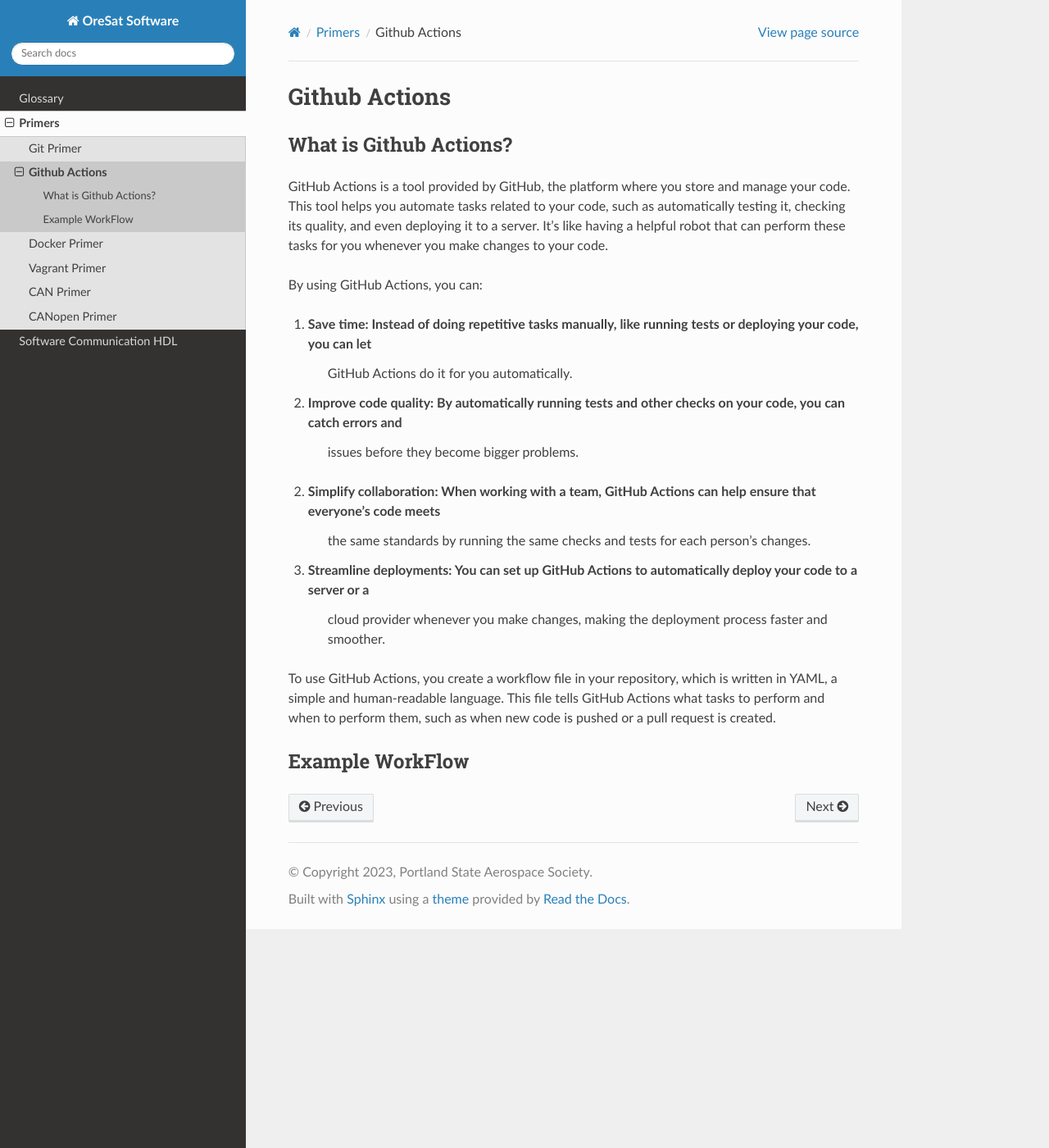
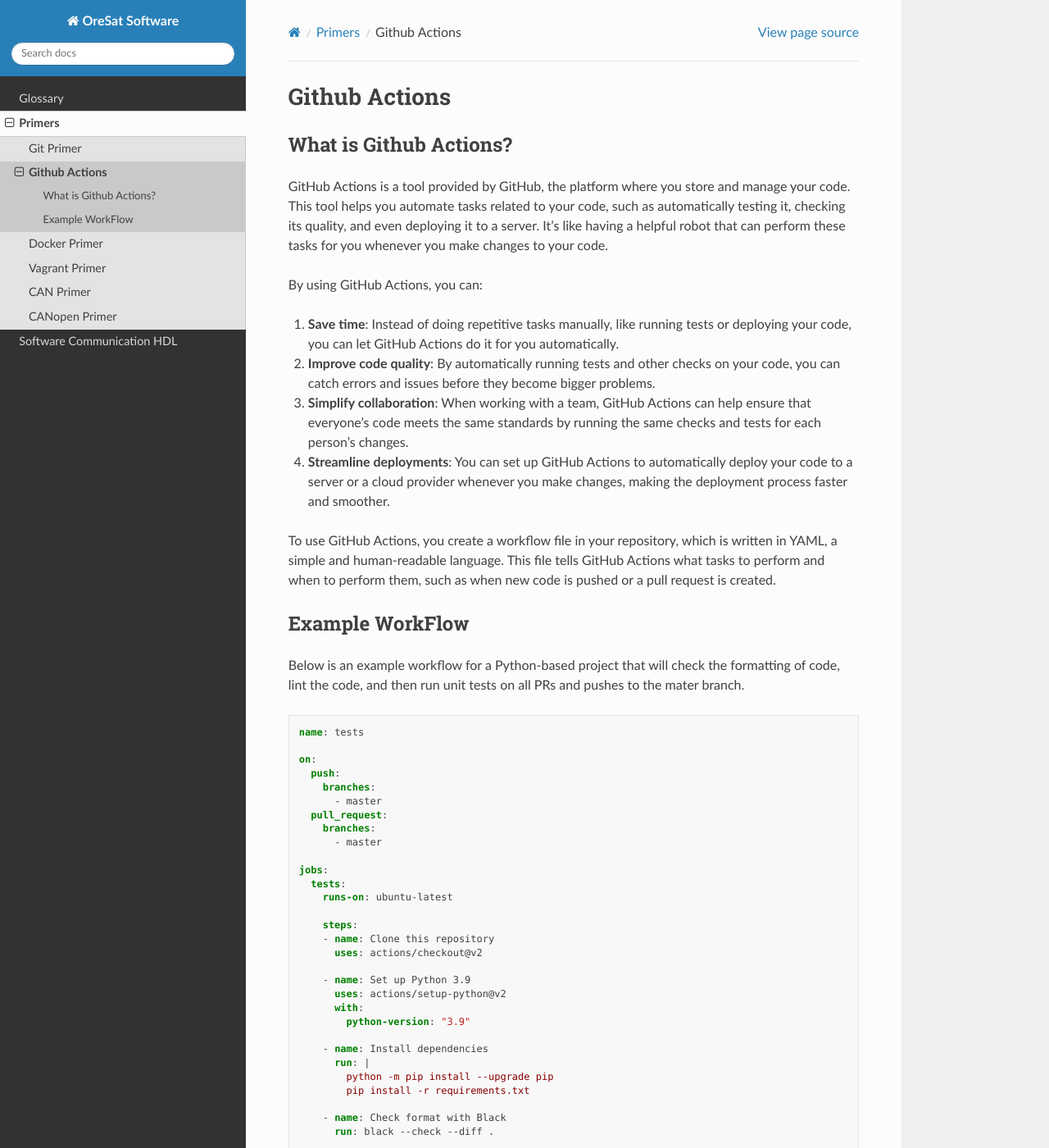
Before and after one commit to oresat/oresat-software-docs, a Sphinx documentation site: the page built from docs/primers/github-actions.rst, in a window 1280 px wide and 1400 px high. Shown: the whole window at 82% size. Built offline with Sphinx 7.4.7 and the Read the Docs theme 2.0.0, drawn with Linux system fonts in a browser that asks for light colours; comment, search, counter and statistics services are not loaded; some of the changed text lies outside the part shown.

Commit message:
add example workflow to github actions primer

```diff
--- a/docs/primers/github-actions.rst
+++ b/docs/primers/github-actions.rst
@@ -1,31 +1,76 @@
 Github Actions
 ==============
-
 
 What is Github Actions?
 -----------------------
 GitHub Actions is a tool provided by GitHub, the platform where you store and manage your code.
-This tool helps you automate tasks related to your code, such as automatically testing it, checking its quality, and
-even deploying it to a server. It's like having a helpful robot that can perform these tasks for you whenever
-you make changes to your code.
+This tool helps you automate tasks related to your code, such as automatically testing it,
+checking its quality, and even deploying it to a server. It's like having a helpful robot
+that can perform these tasks for you whenever you make changes to your code.
 
 By using GitHub Actions, you can:
 
-1. **Save time**: Instead of doing repetitive tasks manually, like running tests or deploying your code, you can let
-    GitHub Actions do it for you automatically.
+#. **Save time**: Instead of doing repetitive tasks manually, like running tests or deploying your
+   code, you can let GitHub Actions do it for you automatically.
 
-2. **Improve code quality**: By automatically running tests and other checks on your code, you can catch errors and
-    issues before they become bigger problems.
+#. **Improve code quality**: By automatically running tests and other checks on your code, you can
+   catch errors and issues before they become bigger problems.
 
-2. **Simplify collaboration**: When working with a team, GitHub Actions can help ensure that everyone's code meets
-    the same standards by running the same checks and tests for each person's changes.
+#. **Simplify collaboration**: When working with a team, GitHub Actions can help ensure that
+   everyone's code meets the same standards by running the same checks and tests for each person's changes.
 
-3. **Streamline deployments**: You can set up GitHub Actions to automatically deploy your code to a server or a
-    cloud provider whenever you make changes, making the deployment process faster and smoother.
+#. **Streamline deployments**: You can set up GitHub Actions to automatically deploy your code to
+   a server or a cloud provider whenever you make changes, making the deployment process faster
+   and smoother.
 
-To use GitHub Actions, you create a workflow file in your repository, which is written in YAML, a simple and
-human-readable language. This file tells GitHub Actions what tasks to perform and when to perform them, such as
-when new code is pushed or a pull request is created.
+To use GitHub Actions, you create a workflow file in your repository, which is written in YAML, a
+simple and human-readable language. This file tells GitHub Actions what tasks to perform and
+when to perform them, such as when new code is pushed or a pull request is created.
 
 Example WorkFlow
 ----------------
+
+Below is an example workflow for a Python-based project that will check the formatting of code,
+lint the code, and then run unit tests on all PRs and pushes to the mater branch.
+
+.. code-block:: yaml
+
+   name: tests
+
+   on:
+     push:
+       branches:
+         - master
+     pull_request:
+       branches:
+         - master
+
+   jobs:
+     tests:
+       runs-on: ubuntu-latest
+
+       steps:
+       - name: Clone this repository
+         uses: actions/checkout@v2
+
+       - name: Set up Python 3.9
+         uses: actions/setup-python@v2
+         with:
+           python-version: "3.9"
+
+       - name: Install dependencies
+         run: |
+           python -m pip install --upgrade pip
+           pip install -r requirements.txt
+
+       - name: Check format with Black
+         run: black --check --diff .
+
+       - name: Check format with isort
+         run: isort --check --diff .
+
+       - name: Lint with Pylama
+         run: pylama
+
+       - name: Test with Python's unittest
+         run: python -m unittest
```
